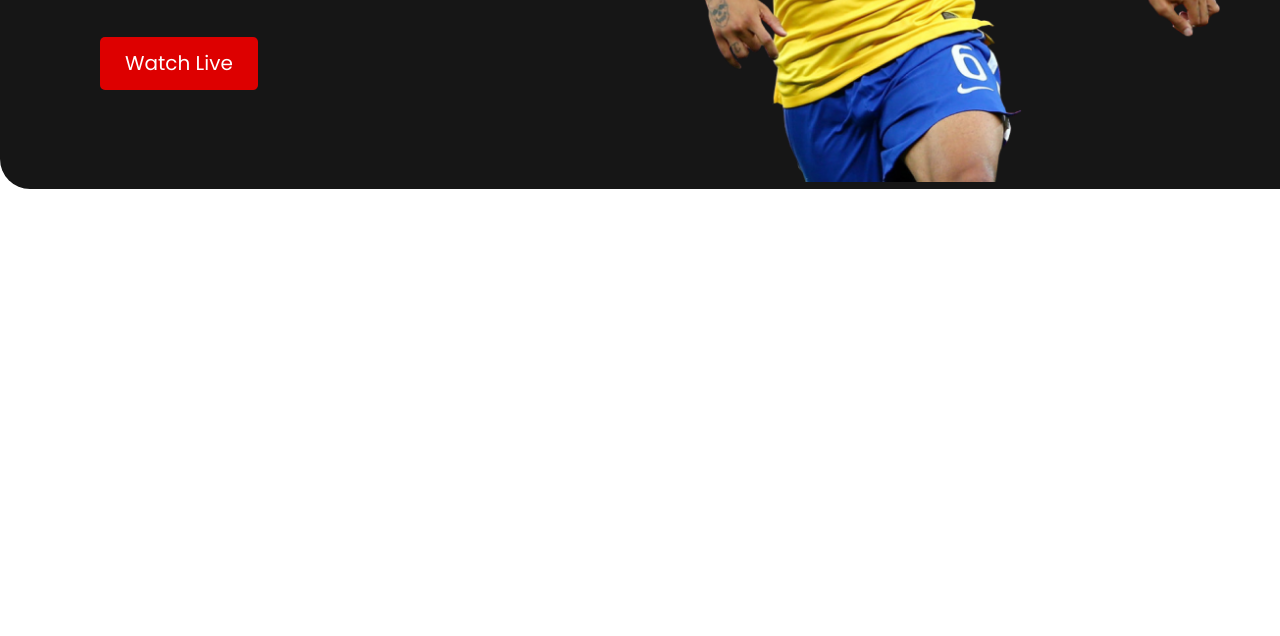
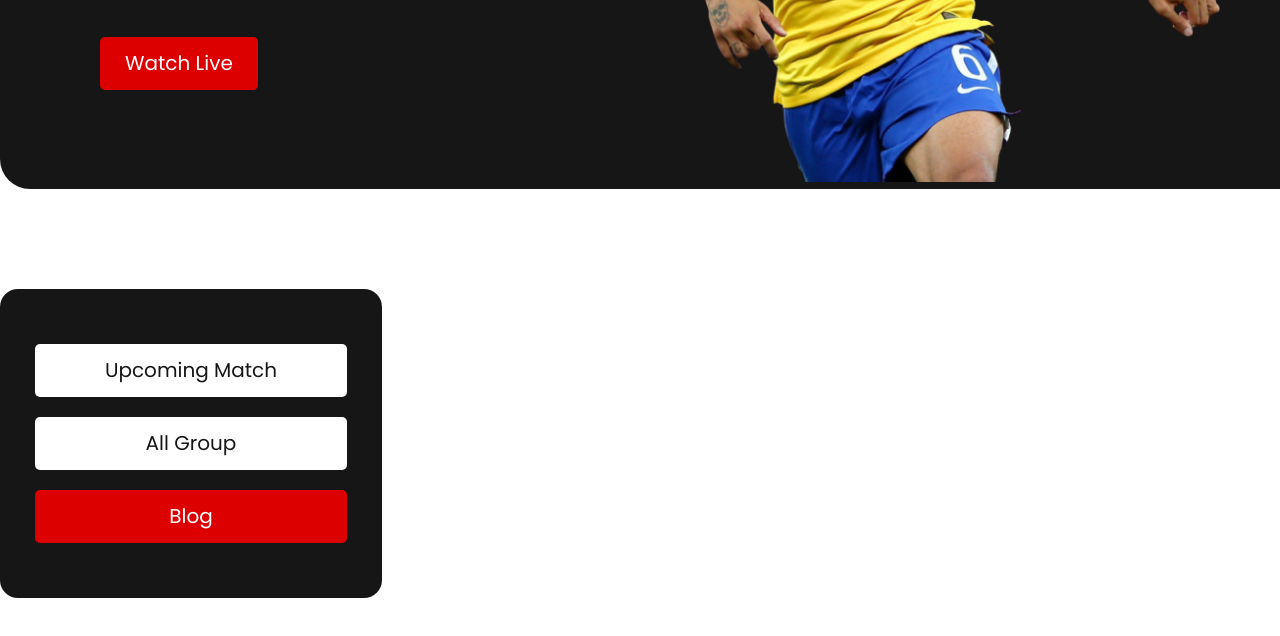
Before and after one commit to mbillah1/world-cup, a plain HTML site: page index.html in a window 1280 px wide. Shown: the part 520-1156 px from the top of the page. Before the commit the page ends 800 px from the top, so only its background shows below. Drawn offline with Linux system fonts and the light colour scheme.

Commit message:
sidebar write markup & design added

```diff
--- a/index.html
+++ b/index.html
@@ -36,5 +36,18 @@
       </div>
     </header>
     <!-- Hero Section End /  -->
+
+    <!-- Main Content Start  -->
+    <div class="container">
+      <main class="main-content">
+        <aside>
+          <a class="btn btn-normal" href="">Upcoming Match</a>
+          <a class="btn btn-normal" href="">All Group</a>
+          <a class="btn" href="">Blog</a>
+        </aside>
+        <div class="blog-section"></div>
+      </main>
+    </div>
+    <!-- Main Content End /  -->
   </body>
 </html>
--- a/style.css
+++ b/style.css
@@ -15,8 +15,6 @@
 
 a {
   text-decoration: none;
-  color: var(--c-dark);
-  transition: var(--transition);
 }
 
 a:hover {
@@ -33,11 +31,12 @@ body {
 
 .container {
   width: 1320px;
-  margin: auto;
+  margin: 100px auto;
 }
 
 .btn {
   background-color: var(--btn);
+  color: #ffffff;
   padding: 15px 25px;
   font-size: 20px;
   line-height: 23px;
@@ -56,7 +55,6 @@ body {
   border-radius: 30px;
   padding: 0px 100px;
   color: #ffffff;
-  margin: 100px 0px 0px 0px;
 }
 
 .banner-content {
@@ -74,3 +72,26 @@ body {
   padding-right: 10%;
   margin: 20px 0px;
 }
+
+/* Main Content Area  */
+.main-content {
+  display: flex;
+}
+
+.main-content aside {
+  background-color: var(--dark-bg);
+  padding: 35px;
+  width: 312px;
+  border-radius: 18px;
+}
+
+.main-content aside a {
+  display: flex;
+  flex-direction: column;
+  text-align: center;
+}
+
+.main-content aside .btn-normal {
+  color: var(--dark-bg);
+  background: #ffffff !important;
+}
```
